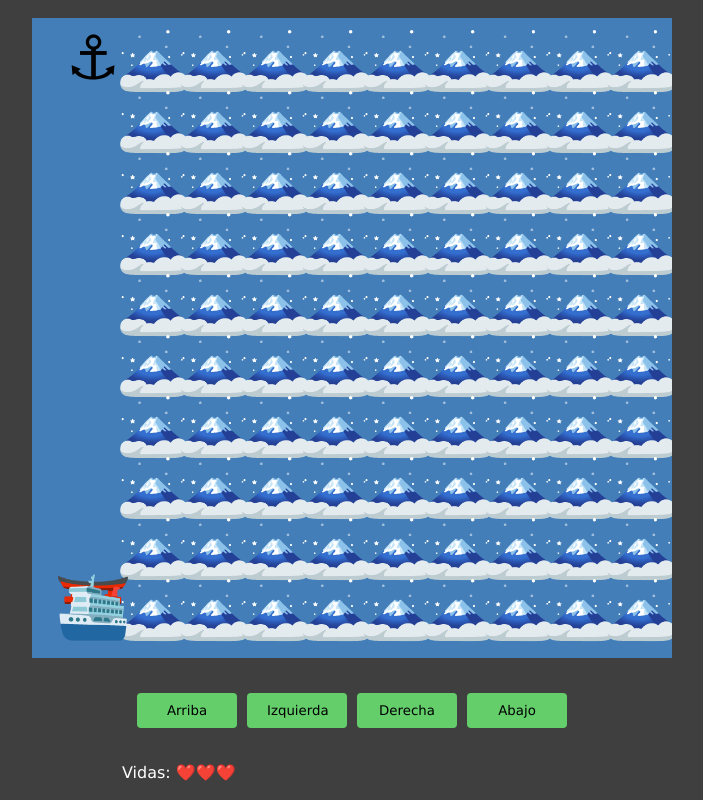
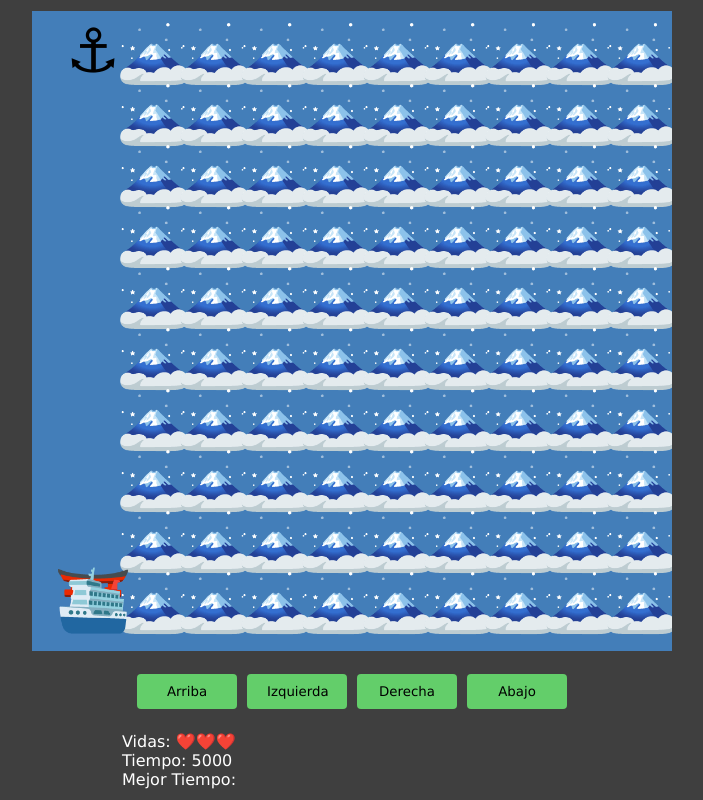
Before and after one commit to StivensonMejia/Taller-JavaScript-VideoJuego, a plain HTML site: page index.html in a window 1280 px wide. Shown: the whole page, without its empty margins (288-991 px from the left). Drawn offline with Linux system fonts and the light colour scheme.

Commit message:
implemetacion del tiempo como los son: tiempo trancurrido, tiempo final y record guarddo en localStorage

```diff
--- a/game.js
+++ b/game.js
@@ -7,11 +7,18 @@ const btnLeft = document.querySelector('#left');
 const btnRight = document.querySelector('#right');
 const btnDown = document.querySelector('#down');
 const spanLives = document.querySelector('#lives');
+const spanTime = document.querySelector('#time');
+const spanRecord = document.querySelector('#record');
 
 let canvasSize;
 let elementsSize;
 let level = 0;
 let lives = 3;
+
+let timeStart;
+let timePlayer;
+let timeInterval;
+localStorage.getItem('record',0);
 
 const playerPosition = {
     x: undefined,
@@ -55,10 +62,16 @@ function startGame() {
         return;
     }
 
+    if (!timeStart) {
+        timeStart = Date.now();
+        timeInterval = setInterval(showTime, 100);
+    }
+
     const mapRows = map.trim().split('\n');
     const mapRowCols = mapRows.map(row => row.trim().split(''));
 
     showLives();
+    ancientRecord();
 
     enemyPositions = [];
     game.clearRect(0,0,canvasSize, canvasSize);
@@ -125,6 +138,8 @@ function levelWin() {
 
 function gameWin() {
     console.log('terminaste el juego');
+    clearInterval(timeInterval)
+    showRecord();
 }
 
 function levelFail() {
@@ -135,6 +150,7 @@ function levelFail() {
     if (lives <= 0) {
         level = 0;
         lives = 3;
+        timeStart = undefined;
     }
 
     playerPosition.x = undefined;
@@ -144,6 +160,30 @@ function levelFail() {
 
 function showLives() {
     spanLives.innerHTML = emojis["HEART"].repeat(lives)
+}
+
+function showTime () {
+    timePlayer = Date.now() - timeStart;
+    spanTime.innerHTML = timePlayer;
+}
+
+function showRecord() {
+    if (!localStorage.getItem('record') || (localStorage.getItem('record') > timePlayer)) {
+
+        localStorage.setItem('record', timePlayer);
+        spanRecord.innerHTML = localStorage.getItem('record');
+
+    } else if (localStorage.getItem('record') < timePlayer) {
+
+        spanRecord.innerHTML = localStorage.setItem('record');
+
+    }
+
+}
+function ancientRecord() {
+    if (record) {
+        spanRecord.innerHTML = localStorage.getItem('record');
+    }
 }
 
 window.addEventListener('keydown', moveByKeys);
--- a/index.html
+++ b/index.html
@@ -20,6 +20,8 @@
 
         <div class="messages">
             <p>Vidas: <span id="lives"></span></p>
+            <p>Tiempo: <span id="time"></span></p>
+            <p>Mejor Tiempo: <span id="record"></span></p>
         </div>
 
     </div>
```
